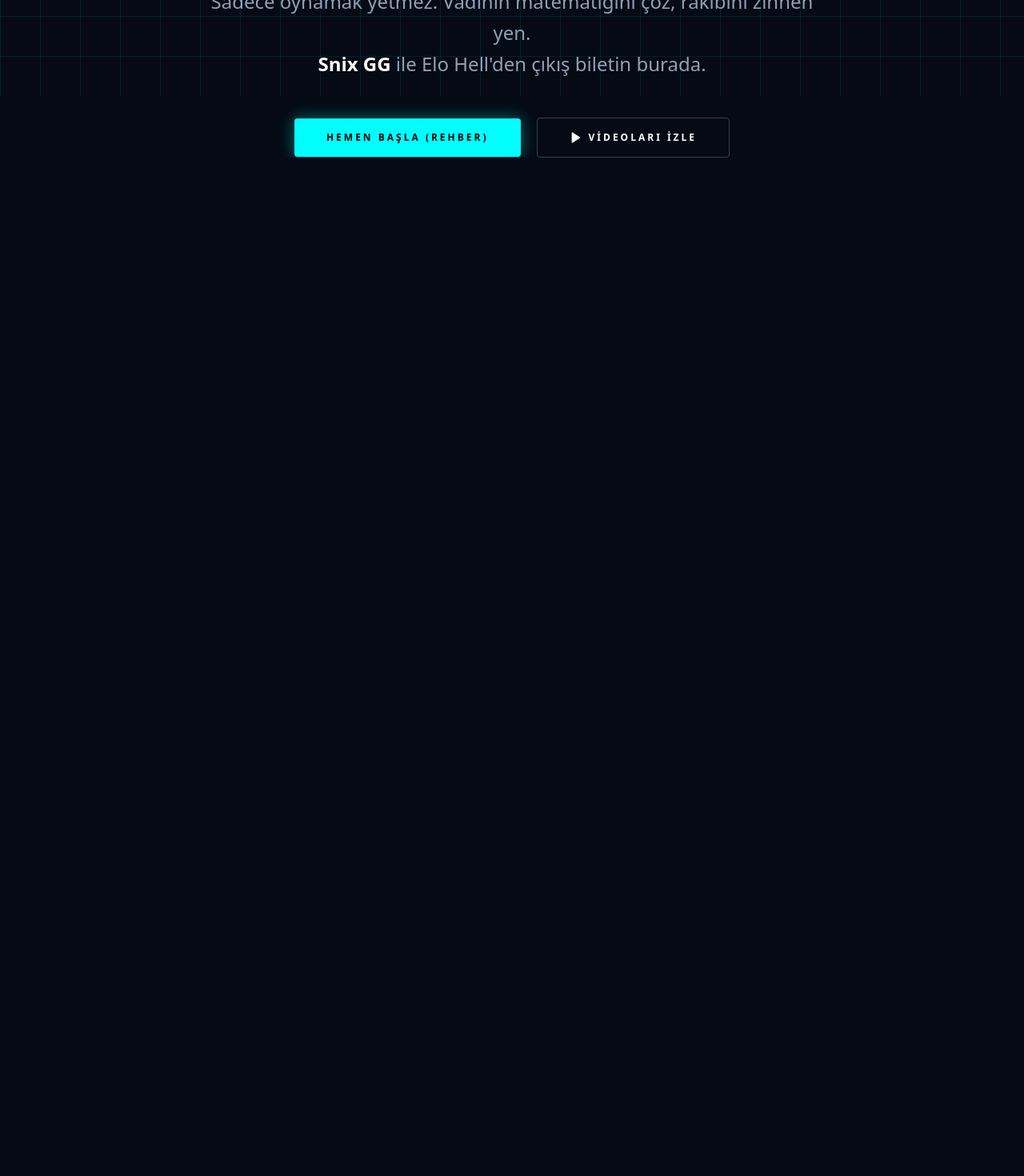
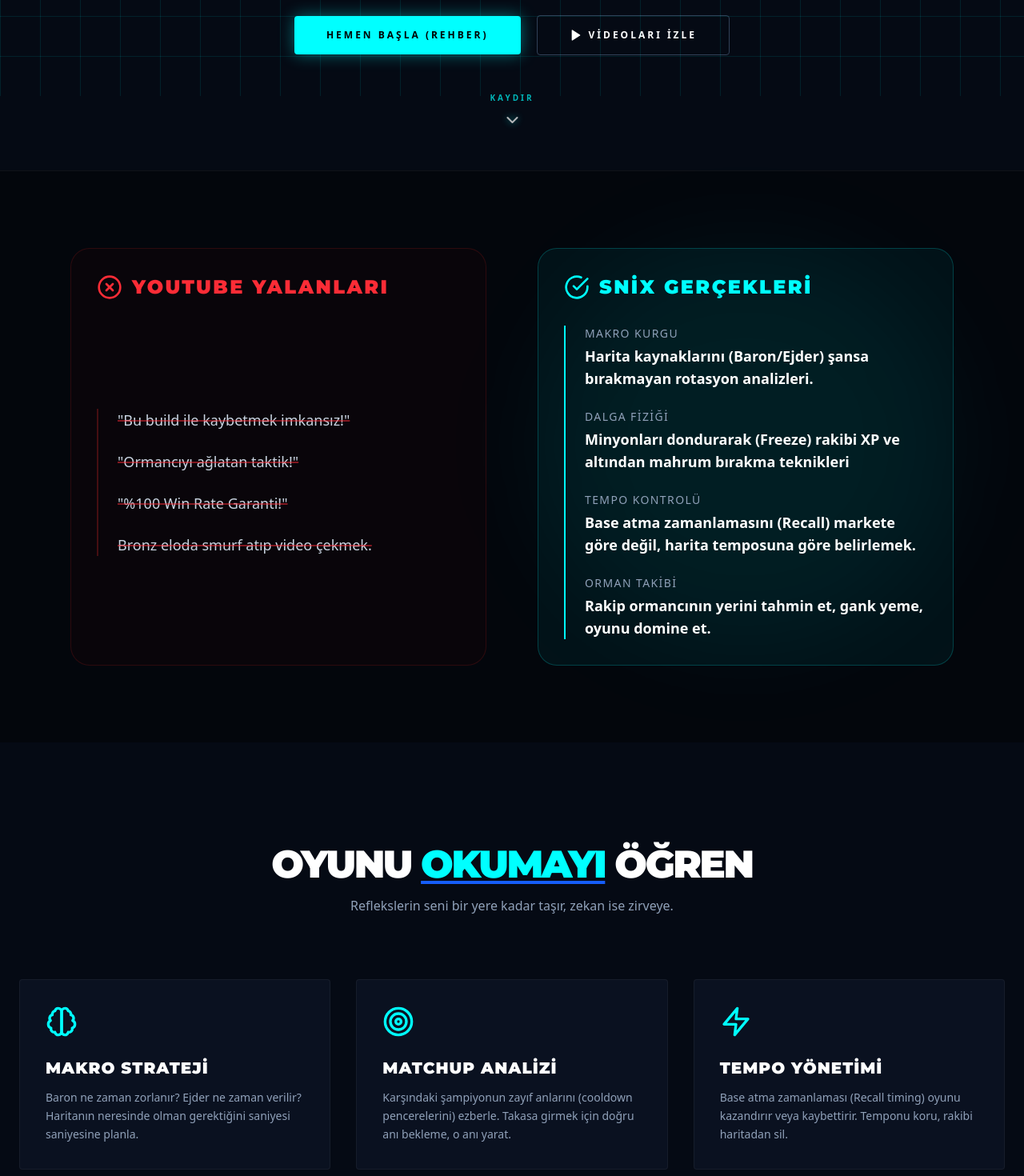
Before and after one commit to Snix52/site, a Next.js app: page / in a window 1280 px wide. Shown: the part 680-2150 px from the top of the page at 80% size. Before the commit the page ends 877 px from the top, so only its background shows below. Built offline with nearby package versions, Linux system fonts and the light colour scheme; no server answers.

Commit message:
Ana sayfa tasarımı güncellendi: Snix Gerçekleri vs YouTube Yalanları eklendi

```diff
--- a/app/page.tsx
+++ b/app/page.tsx
@@ -1,5 +1,5 @@
 import Link from 'next/link';
-import { SnixLogo, Play } from '@/components/Icons';
+import { SnixLogo, Play, Brain, Target, Zap, CheckCircle, XCircle, ChevronDown } from '@/components/Icons';
 import { SignedIn, SignedOut, UserButton } from '@clerk/nextjs';
 
 export default function Home() {
@@ -21,31 +21,23 @@
           <Link href="/rehberler" className="text-sm font-bold text-slate-400 hover:text-[#00FFFF] transition-colors uppercase tracking-[0.2em]">Rehberler</Link>
           <Link href="#" className="text-sm font-bold text-slate-400 hover:text-[#00FFFF] transition-colors uppercase tracking-[0.2em]">Videolar</Link>
 
-          {/* 2. GİRİŞ VE KAYIT BUTONLARI */}
+          {/* GİRİŞ VE KAYIT BUTONLARI */}
           <div className="ml-4 border-l border-white/10 pl-6">
-
-            {/* GİRİŞ YAPMAMIŞSA GÖSTERİLECEK BUTONLAR */}
             <SignedOut>
               <div className="flex items-center gap-4">
-
-                {/* Giriş Yap (Sade Stil) */}
                 <Link href="/sign-in">
                   <button className="px-5 py-2 border border-slate-600 text-slate-300 font-bold text-xs uppercase tracking-widest rounded hover:border-[#00FFFF] hover:text-[#00FFFF] transition-all">
                     Giriş Yap
                   </button>
                 </Link>
-
-                {/* Kayıt Ol (Neon Stil - Dikkat Çekici) */}
                 <Link href="/sign-up">
                   <button className="px-5 py-2 bg-[#00FFFF] text-black font-bold text-xs uppercase tracking-widest rounded hover:bg-white hover:scale-105 transition-all shadow-[0_0_15px_rgba(0,255,255,0.4)]">
                     Kayıt Ol
                   </button>
                 </Link>
-
               </div>
             </SignedOut>
 
-            {/* GİRİŞ YAPMIŞSA PROFİLİ GÖSTER */}
             <SignedIn>
               <UserButton
                 appearance={{
@@ -56,12 +48,11 @@
               />
             </SignedIn>
           </div>
-
         </div>
       </nav>
 
-      {/* 2. HERO SECTION (İçerik) */}
-      <main className="flex-1 flex flex-col justify-center items-center text-center px-4 relative z-10 pt-32">
+      {/* 2. HERO SECTION */}
+      <main className="min-h-[calc(100vh-100px)] flex flex-col justify-center items-center text-center px-4 relative z-10 pb-20">
 
         <div className="mb-8 relative group">
           <div className="absolute inset-0 bg-[#00FFFF]/10 blur-3xl rounded-full scale-150 animate-pulse"></div>
@@ -84,7 +75,7 @@
           <span className="text-white font-bold">Snix GG</span> ile Elo Hell'den çıkış biletin burada.
         </p>
 
-        <div className="flex flex-col sm:flex-row gap-5 items-center justify-center">
+        <div className="flex flex-col sm:flex-row gap-5 items-center justify-center mb-16">
           <Link href="/rehberler"
                 className="px-10 py-4 bg-[#00FFFF] hover:bg-white text-black font-black text-xs uppercase tracking-[0.25em] rounded-sm transition-all hover:scale-105 shadow-[0_0_20px_rgba(0,255,255,0.4)]">
             HEMEN BAŞLA (REHBER)
@@ -95,7 +86,111 @@
             VİDEOLARI İZLE
           </button>
         </div>
+
+        {/* KAYDIRMA İŞARETİ */}
+        <div className="absolute bottom-10 left-1/2 -translate-x-1/2 flex flex-col items-center gap-2 animate-bounce opacity-70 cursor-pointer">
+            <span className="text-[10px] text-[#00FFFF] font-bold tracking-[0.3em] uppercase">Kaydır</span>
+            <ChevronDown className="w-6 h-6 text-white drop-shadow-[0_0_5px_rgba(0,255,255,0.8)]" />
+        </div>
+
       </main>
+
+      {/* 3. GERÇEK VS YALAN (EŞİT BOYUTLANDIRMA GÜNCELLEMESİ) */}
+      <section className="py-24 bg-[#03060C] relative border-t border-white/5 z-20">
+        <div className="max-w-6xl mx-auto px-6 grid md:grid-cols-2 gap-8 md:gap-16 items-stretch">
+
+            {/* Sol Taraf: Clickbait (Kırmızı Çerçeve - h-full eklendi) */}
+            <div className="flex flex-col h-full space-y-8 bg-red-950/10 p-8 rounded-3xl border border-red-900/30">
+                <h3 className="text-2xl font-black text-red-500 uppercase tracking-widest flex items-center gap-3">
+                    <XCircle className="w-8 h-8" />
+                    YouTube Yalanları
+                </h3>
+                <div className="flex-1 flex flex-col justify-center">
+                    <ul className="space-y-6 border-l-2 border-red-900/50 pl-6">
+                        <li className="text-slate-300 text-lg line-through decoration-red-500/50 decoration-2">"Bu build ile kaybetmek imkansız!"</li>
+                        <li className="text-slate-300 text-lg line-through decoration-red-500/50 decoration-2">"Ormancıyı ağlatan taktik!"</li>
+                        <li className="text-slate-300 text-lg line-through decoration-red-500/50 decoration-2">"%100 Win Rate Garanti!"</li>
+                        <li className="text-slate-300 text-lg line-through decoration-red-500/50 decoration-2">Bronz eloda smurf atıp video çekmek.</li>
+                    </ul>
+                </div>
+            </div>
+
+            {/* Sağ Taraf: Snix (Cyan Çerçeve - h-full eklendi ve madde sayısı artırıldı) */}
+            <div className="flex flex-col h-full space-y-8 bg-[#00FFFF]/5 p-8 rounded-3xl border border-[#00FFFF]/20 relative">
+                <div className="absolute inset-0 bg-[#00FFFF]/5 blur-3xl rounded-full pointer-events-none"></div>
+                <h3 className="text-2xl font-black text-[#00FFFF] uppercase tracking-widest flex items-center gap-3 relative z-10">
+                    <CheckCircle className="w-8 h-8" />
+                    Snix Gerçekleri
+                </h3>
+                <div className="flex-1 flex flex-col justify-center">
+                    <ul className="space-y-6 border-l-2 border-[#00FFFF] pl-6 relative z-10">
+                        <li className="text-white text-lg font-bold">
+                            <span className="text-slate-400 font-normal block text-sm mb-1 uppercase tracking-widest">Makro Kurgu</span>
+                            Harita kaynaklarını (Baron/Ejder) şansa bırakmayan rotasyon analizleri.
+                        </li>
+                        <li className="text-white text-lg font-bold">
+                            <span className="text-slate-400 font-normal block text-sm mb-1 uppercase tracking-widest">Dalga Fiziği</span>
+                            Minyonları dondurarak (Freeze) rakibi XP ve altından mahrum bırakma teknikleri
+                        </li>
+                        {/* Yeni Eklenen Maddeler */}
+                        <li className="text-white text-lg font-bold">
+                            <span className="text-slate-400 font-normal block text-sm mb-1 uppercase tracking-widest">Tempo Kontrolü</span>
+                            Base atma zamanlamasını (Recall) markete göre değil, harita temposuna göre belirlemek.
+                        </li>
+                         <li className="text-white text-lg font-bold">
+                            <span className="text-slate-400 font-normal block text-sm mb-1 uppercase tracking-widest">Orman Takibi</span>
+                            Rakip ormancının yerini tahmin et, gank yeme, oyunu domine et.
+                        </li>
+                    </ul>
+                </div>
+            </div>
+        </div>
+      </section>
+
+      {/* 4. ÖZELLİKLER GRID */}
+      <section className="py-32 relative z-20 bg-[#050A14]">
+        <div className="max-w-7xl mx-auto px-6">
+            <div className="text-center mb-20">
+                <h2 className="text-3xl md:text-5xl font-black text-white uppercase tracking-tighter mb-4">
+                    Oyunu <span className="text-[#00FFFF] underline decoration-4 decoration-blue-600 underline-offset-4">Okumayı</span> Öğren
+                </h2>
+                <p className="text-slate-400 font-medium">Reflekslerin seni bir yere kadar taşır, zekan ise zirveye.</p>
+            </div>
+
+            <div className="grid grid-cols-1 md:grid-cols-3 gap-8">
+                <div className="group bg-[#0A1120] border border-white/5 p-8 rounded-sm hover:border-[#00FFFF] transition-all hover:-translate-y-2 hover:shadow-[0_0_30px_rgba(0,255,255,0.1)]">
+                    <Brain className="w-10 h-10 text-[#00FFFF] mb-6 group-hover:scale-110 transition-transform" />
+                    <h3 className="text-xl font-bold text-white mb-3 uppercase tracking-wider">Makro Strateji</h3>
+                    <p className="text-slate-400 leading-relaxed text-sm">
+                        Baron ne zaman zorlanır? Ejder ne zaman verilir? Haritanın neresinde olman gerektiğini saniyesi saniyesine planla.
+                    </p>
+                </div>
+
+                <div className="group bg-[#0A1120] border border-white/5 p-8 rounded-sm hover:border-[#00FFFF] transition-all hover:-translate-y-2 hover:shadow-[0_0_30px_rgba(0,255,255,0.1)]">
+                    <Target className="w-10 h-10 text-[#00FFFF] mb-6 group-hover:scale-110 transition-transform" />
+                    <h3 className="text-xl font-bold text-white mb-3 uppercase tracking-wider">Matchup Analizi</h3>
+                    <p className="text-slate-400 leading-relaxed text-sm">
+                        Karşındaki şampiyonun zayıf anlarını (cooldown pencerelerini) ezberle. Takasa girmek için doğru anı bekleme, o anı yarat.
+                    </p>
+                </div>
+
+                <div className="group bg-[#0A1120] border border-white/5 p-8 rounded-sm hover:border-[#00FFFF] transition-all hover:-translate-y-2 hover:shadow-[0_0_30px_rgba(0,255,255,0.1)]">
+                    <Zap className="w-10 h-10 text-[#00FFFF] mb-6 group-hover:scale-110 transition-transform" />
+                    <h3 className="text-xl font-bold text-white mb-3 uppercase tracking-wider">Tempo Yönetimi</h3>
+                    <p className="text-slate-400 leading-relaxed text-sm">
+                        Base atma zamanlaması (Recall timing) oyunu kazandırır veya kaybettirir. Temponu koru, rakibi haritadan sil.
+                    </p>
+                </div>
+            </div>
+        </div>
+      </section>
+
+      {/* FOOTER */}
+      <footer className="py-8 border-t border-white/5 bg-black text-center relative z-20">
+        <p className="text-slate-600 text-xs font-bold uppercase tracking-widest">
+            © 2026 SNIX.GG • BY MASTER TIER PLAYER FOR PLAYERS
+        </p>
+      </footer>
 
       <div className="grid-overlay"></div>
     </div>
```
